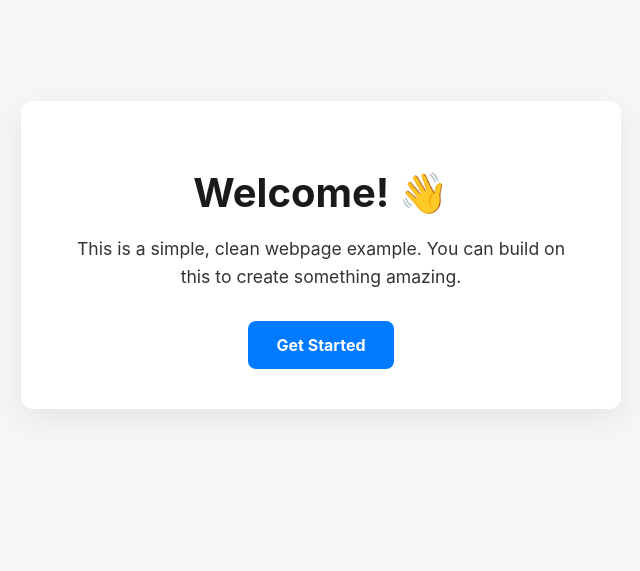
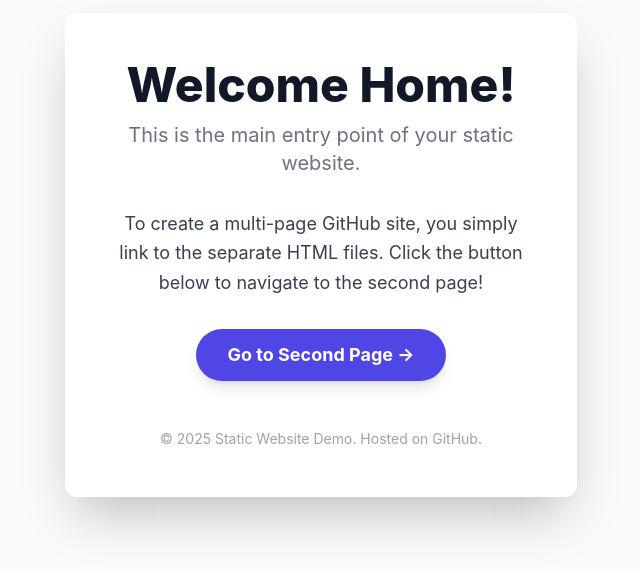
Before and after one commit to kthapanat-spec/crochet-2, a plain HTML site: page index.html in a window 1280 px wide. Shown: the part 145-716 px from the top of the page, without its empty margins (319-959 px from the left). Drawn offline with nearby package versions, Linux system fonts and the light colour scheme.

Commit message:
added second page

```diff
--- a/index.html
+++ b/index.html
@@ -3,73 +3,45 @@
 <head>
     <meta charset="UTF-8">
     <meta name="viewport" content="width=device-width, initial-scale=1.0">
-    <title>My Quick Website</title>
+    <title>Homepage - Two Page Site</title>
+    <!-- Load Tailwind CSS -->
+    <script src="https://cdn.tailwindcss.com"></script>
+    <!-- Use Inter font family -->
     <style>
-        /* This is the CSS (the "Nice UI" part) */
-
-        /* 1. Basic Page Styles */
         body {
-            font-family: -apple-system, BlinkMacSystemFont, "Segoe UI", Roboto, Helvetica, Arial, sans-serif;
-            background-color: #f4f7f6; /* Light gray background */
-            display: flex;
-            justify-content: center;
-            align-items: center;
-            height: 100vh; /* Make the page full height */
-            margin: 0;
-            color: #333; /* Dark gray text */
+            font-family: 'Inter', sans-serif;
+            background-color: #f8fafc; /* Light gray background */
         }
-
-        /* 2. The Main Content Box */
-        .container {
-            text-align: center;
-            background-color: #ffffff; /* White background */
-            padding: 40px 50px;
-            border-radius: 12px; /* Rounded corners */
-            box-shadow: 0 10px 30px rgba(0, 0, 0, 0.07); /* Soft shadow */
-            max-width: 500px;
-        }
-
-        /* 3. The Text */
-        h1 {
-            font-size: 2.5em; /* Big headline */
-            margin-bottom: 10px;
-            color: #1a1a1a;
-        }
-
-        p {
-            font-size: 1.1em;
-            line-height: 1.6; /* Easy to read spacing */
-            margin-bottom: 30px;
-        }
-
-        /* 4. The Button */
-        .cta-button {
-            display: inline-block;
-            background-color: #007aff; /* Bright blue */
-            color: #ffffff;
-            padding: 14px 28px;
-            font-size: 1em;
-            font-weight: bold;
-            text-decoration: none; /* Remove underline */
-            border-radius: 8px; /* Rounded button */
-            transition: background-color 0.3s ease; /* Smooth hover effect */
-        }
-
-        .cta-button:hover {
-            background-color: #0056b3; /* Darker blue on hover */
-        }
-
     </style>
 </head>
-<body>
+<body class="min-h-screen flex items-center justify-center p-4">
 
-    <div class="container">
-        <h1>Welcome! 👋</h1>
-        <p>
-            This is a simple, clean webpage example. You can build on this
-            to create something amazing.
-        </p>
-        <a href="#" class="cta-button">Get Started</a>
+    <div class="w-full max-w-lg bg-white rounded-xl shadow-2xl p-8 md:p-12 text-center transform transition duration-500 hover:scale-[1.02]">
+
+        <header class="mb-8">
+            <h1 class="text-5xl font-extrabold text-gray-900 mb-3">
+                Welcome Home!
+            </h1>
+            <p class="text-xl text-gray-500">
+                This is the main entry point of your static website.
+            </p>
+        </header>
+
+        <main>
+            <p class="text-lg text-gray-700 mb-8 leading-relaxed">
+                To create a multi-page GitHub site, you simply link to the separate HTML files. Click the button below to navigate to the second page!
+            </p>
+
+            <!-- Navigation Button to the Second Page -->
+            <!-- The href attribute links directly to the second file name -->
+            <a href="second_page.html" class="inline-block px-8 py-3 bg-indigo-600 text-white font-bold text-lg rounded-full shadow-lg hover:bg-indigo-700 focus:outline-none focus:ring-4 focus:ring-indigo-300 transition transform hover:translate-y-[-2px]">
+                Go to Second Page &rarr;
+            </a>
+        </main>
+
+        <footer class="mt-12 text-sm text-gray-400">
+            <p>&copy; 2025 Static Website Demo. Hosted on GitHub.</p>
+        </footer>
     </div>
 
 </body>
```
Also changed, not shown: second_page.html (added, +48 -0 lines).
